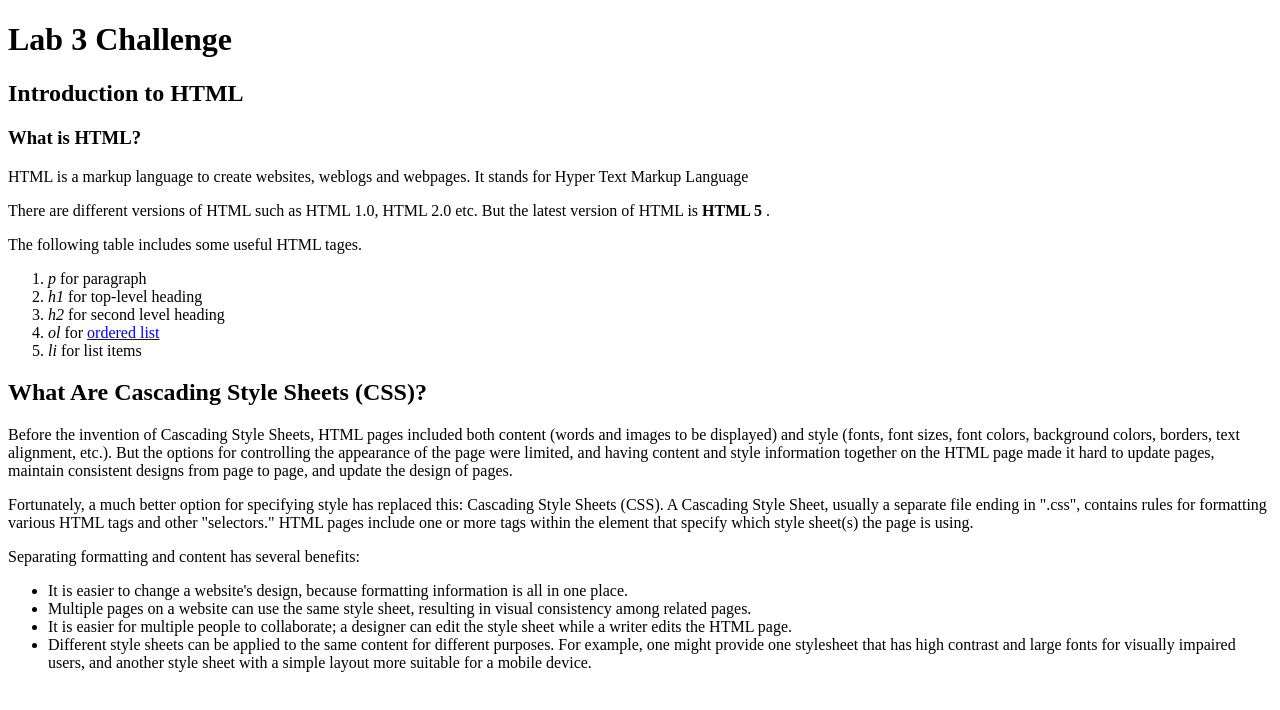
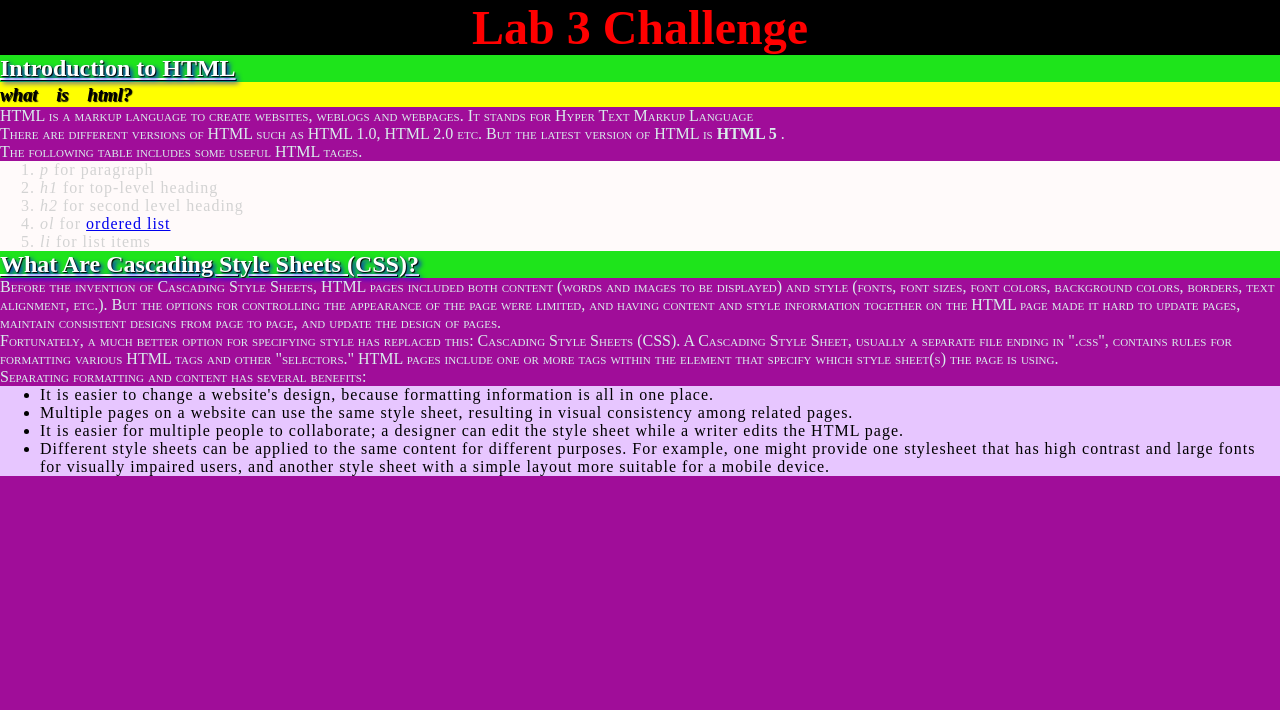
Before and after one commit to thientran1806/lab3, a plain HTML site: page index.html in a window 1280 px wide. Drawn offline with Linux system fonts and the light colour scheme.

Commit message:
finished

```diff
--- a/index.html
+++ b/index.html
@@ -3,6 +3,7 @@
 <html>
 <head>
     <title> Thien | Lab3 </title>
+    <link rel="stylesheet" type="text/css" href="main.css"/>
 </head>
 <body>
     <h1> Lab 3 Challenge </h1>
--- /dev/null
+++ b/main.css
@@ -0,0 +1,42 @@
+*{margin: 0;}
+body{background-color: hsla(303, 85%, 34%, 1);}
+h1
+{
+    color: red;
+    background-color: #000000;
+    font-size: 48px;
+    text-align: center;
+    text-shadow: 1px 1px 1px #000;
+}
+h2
+{
+    color: rgb(255,255,255);
+    background-color: hsl(119, 79%, 50%);
+    font-weight: bold;
+    text-decoration: underline;
+    text-shadow: 1px 1px 1px #000,
+    3px 3px 5px blue;
+}
+h3
+{
+    background-color: yellow;
+    font-style: italic;
+    text-transform: lowercase;
+    text-shadow: 1px 1px 1px #000;
+    line-height: 1.35;
+    word-spacing: .75em;
+}
+p{
+    color: hsl(177, 36%, 89%);
+    font-variant: small-caps;
+}
+ul{
+    background-color: hsl(275 100% 88.8%);
+    letter-spacing: 0.0625em;
+}
+ol
+{
+    color: lightgray;
+    background-color: hsl(0, 100%, 99%);
+    letter-spacing: 0.0625em;
+}
```
Also changed, not shown: style.css (deleted).
